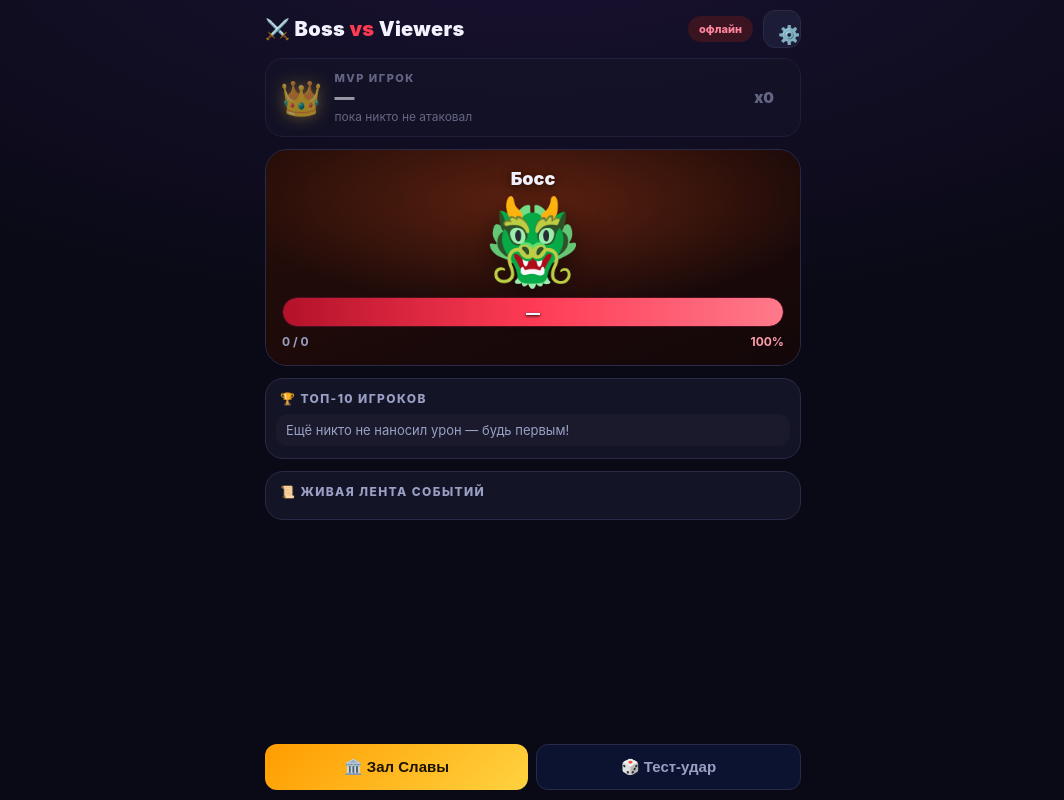
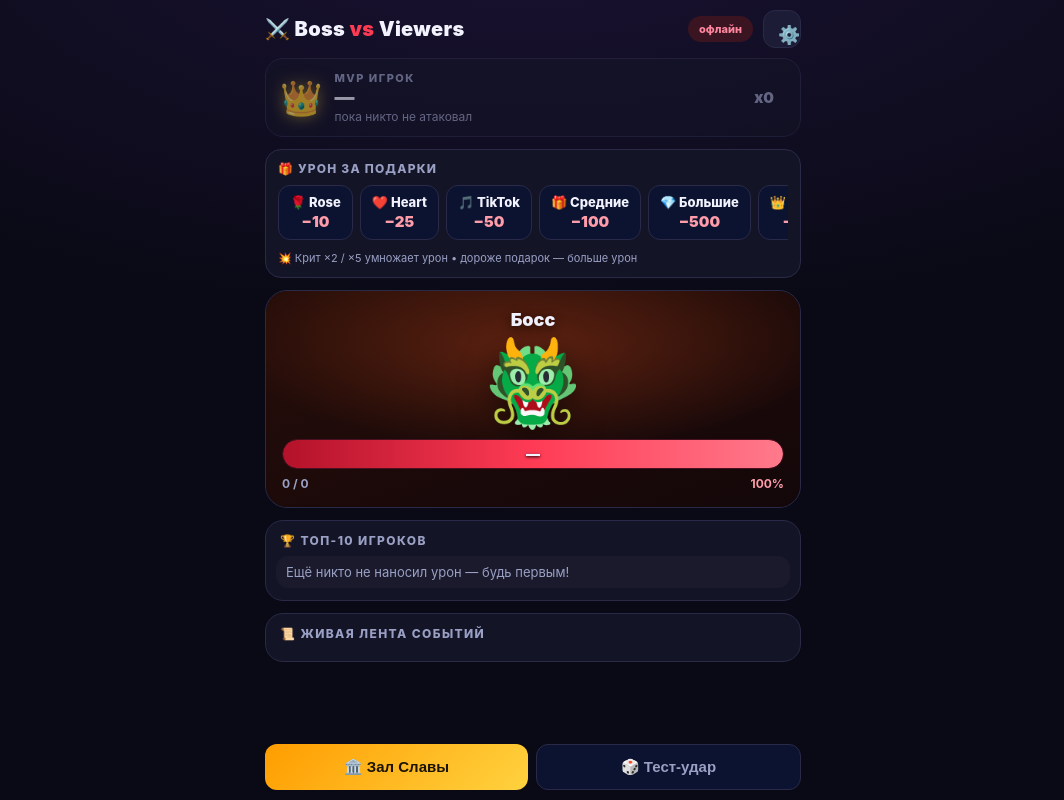
Before and after one commit to mrslava777/tiktok-city, a website: page public/index.html in a window 1280 px wide. Shown: the whole page, without its empty margins (107-1171 px from the left). Drawn offline with nearby package versions, Linux system fonts and the light colour scheme; no server answers.

Commit message:
UI: add gift-damage legend between MVP and boss

```diff
--- a/public/index.html
+++ b/public/index.html
@@ -23,6 +23,21 @@
       <div class="sub" id="mvpSub">пока никто не атаковал</div>
     </div>
     <div class="streak" id="mvpStreak">x0</div>
+  </div>
+
+  <!-- Урон за подарки -->
+  <div class="gift-legend" id="giftLegend">
+    <div class="gl-title">🎁 Урон за подарки</div>
+    <div class="gl-row">
+      <span class="gl-pill"><b>🌹 Rose</b><i>−10</i></span>
+      <span class="gl-pill"><b>❤️ Heart</b><i>−25</i></span>
+      <span class="gl-pill"><b>🎵 TikTok</b><i>−50</i></span>
+      <span class="gl-pill"><b>🎁 Средние</b><i>−100</i></span>
+      <span class="gl-pill"><b>💎 Большие</b><i>−500</i></span>
+      <span class="gl-pill"><b>👑 Дорогие</b><i>−2000</i></span>
+      <span class="gl-pill sup"><b>🚀 Супер</b><i>−5000</i></span>
+    </div>
+    <div class="gl-note">💥 Крит ×2 / ×5 умножает урон • дороже подарок — больше урон</div>
   </div>
 
   <!-- Босс -->
--- a/public/style.css
+++ b/public/style.css
@@ -39,6 +39,18 @@ body{
 }
 .mvp-banner.empty{opacity:.6; border-color:var(--line); box-shadow:none; background:var(--card);}
 .mvp-banner.empty .lbl,.mvp-banner.empty .streak{color:var(--muted); background:none;}
+
+/* ── Урон за подарки ── */
+.gift-legend{background:var(--card); border:1px solid var(--line); border-radius:16px; padding:11px 12px; margin-bottom:12px;}
+.gl-title{font-size:12px; font-weight:800; color:var(--muted); text-transform:uppercase; letter-spacing:1.2px; margin-bottom:9px;}
+.gl-row{display:flex; gap:7px; overflow-x:auto; padding-bottom:3px; -webkit-overflow-scrolling:touch; scrollbar-width:none;}
+.gl-row::-webkit-scrollbar{display:none;}
+.gl-pill{flex:0 0 auto; display:flex; flex-direction:column; align-items:center; gap:2px; background:#0c1330; border:1px solid var(--line); border-radius:12px; padding:8px 11px; min-width:74px;}
+.gl-pill b{font-size:13px; font-weight:800; white-space:nowrap;}
+.gl-pill i{font-size:15px; font-weight:900; font-style:normal; color:#ff9caa;}
+.gl-pill.sup{border-color:var(--gold);}
+.gl-pill.sup i{color:var(--gold);}
+.gl-note{font-size:11px; color:var(--muted); margin-top:8px; line-height:1.4;}
 
 /* ── Сцена босса ── */
 .boss-stage{
```
